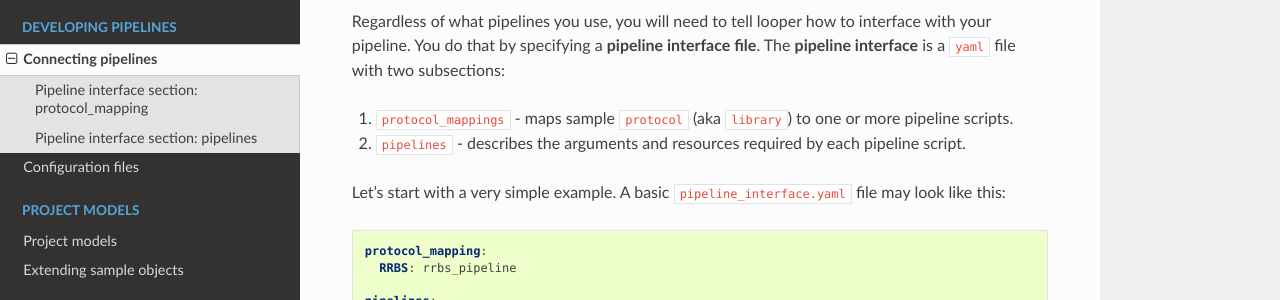
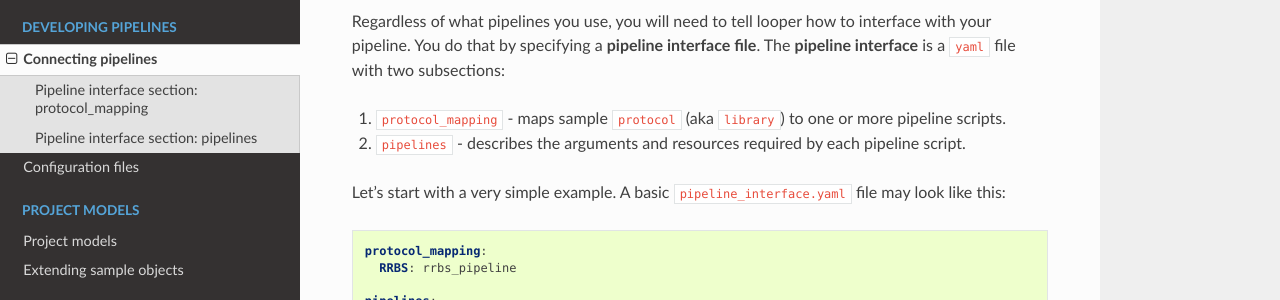
Before and after one commit to pepkit/peppy, a Sphinx documentation site: the page built from doc/source/connecting-pipelines.rst, in a window 1280 px wide and 900 px high. Shown: the part 419-719 px from the top of the window. Built offline with Sphinx 7.4.7 and the Read the Docs theme 2.0.0, drawn with Linux system fonts in a browser that asks for light colours.

Commit message:
Update connecting-pipelines.rst

```diff
--- a/doc/source/connecting-pipelines.rst
+++ b/doc/source/connecting-pipelines.rst
@@ -9,7 +9,7 @@ Looper can connect samples to any pipeline, as long as it runs on the command li
 
 Regardless of what pipelines you use, you will need to tell looper how to interface with your pipeline. You do that by specifying a **pipeline interface file**. The **pipeline interface** is a ``yaml`` file with two subsections:
 
-1. ``protocol_mappings`` - maps sample ``protocol`` (aka ``library``) to one or more pipeline scripts.
+1. ``protocol_mapping`` - maps sample ``protocol`` (aka ``library``) to one or more pipeline scripts.
 2. ``pipelines`` -  describes the arguments and resources required by each pipeline script.
 
 Let's start with a very simple example. A basic ``pipeline_interface.yaml`` file may look like this:
```
